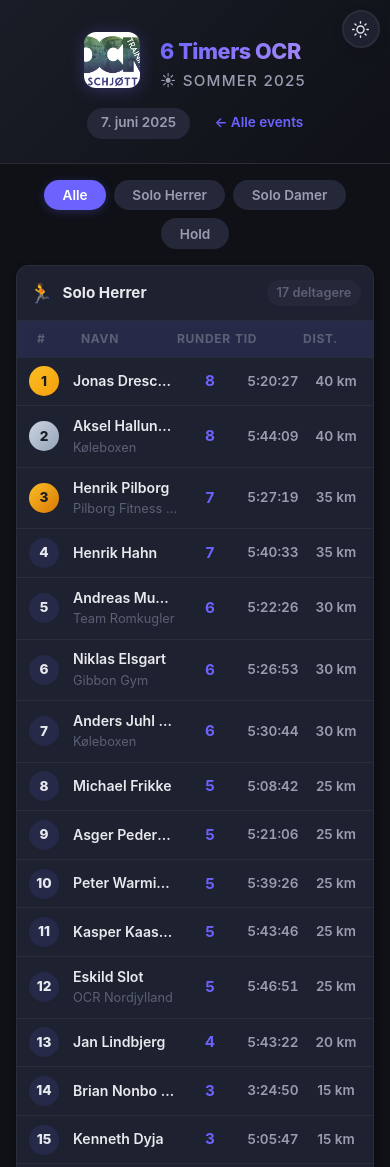
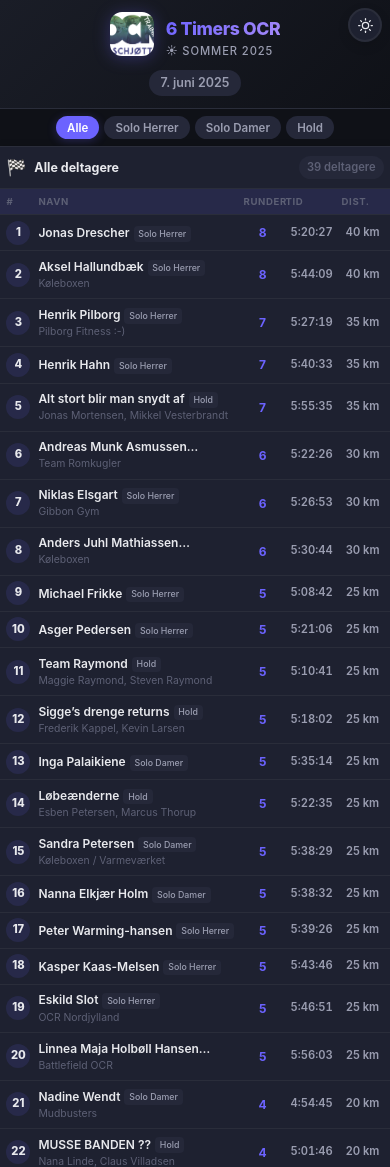
Before and after one commit to ocr-schjott/ocr-schjott.github.io, a plain HTML site: page sommer-2025.html in a window 390 px wide. Shown: the top 1167 px of the page. Drawn offline with Linux system fonts and the light colour scheme.

Commit message:
scoreboard

```diff
--- a/app.js
+++ b/app.js
@@ -23,6 +23,8 @@ const EVENT_CONFIG = {
 const SIX_HOURS_MS = 6 * 60 * 60 * 1000;
 
 let currentCategory = "all";
+let loadedData = null;
+let loadedCfg = null;
 
 // ---- DOM refs ----
 const resultsContainer = document.getElementById("resultsContainer");
@@ -76,10 +78,12 @@ async function loadEvent(eventKey) {
     const raw = await res.json();
     const normalized =
       cfg.format === "v1" ? normalizeV1(raw) : normalizeV2(raw);
+    loadedData = normalized;
+    loadedCfg = cfg;
     renderResults(normalized, cfg);
   } catch (err) {
     console.error(err);
-    resultsContainer.innerHTML = `<div class="loading" style="color:var(--bronze)">Kunne ikke indlæse data.</div>`;
+    resultsContainer.innerHTML = `<div class="loading" style="color:var(--accent)">Kunne ikke indlæse data.</div>`;
   }
 }
 
@@ -294,12 +298,79 @@ function renderResults(data, cfg) {
 
   resultsContainer.innerHTML = "";
 
+  if (currentCategory === "all") {
+    // Merge all entries into one table, re-ranked together
+    const allEntries = [
+      ...data.soloMales.map((e) => ({ ...e, catLabel: "Solo Herrer" })),
+      ...data.soloFemales.map((e) => ({ ...e, catLabel: "Solo Damer" })),
+      ...data.teams.map((e) => ({ ...e, catLabel: "Hold" })),
+    ]
+      .sort((a, b) => b.laps - a.laps || lastValidTime(a) - lastValidTime(b))
+      .map((e, i) => ({ ...e, mergedRank: i + 1 }));
+
+    const section = document.createElement("div");
+    section.className = "category-section";
+    section.dataset.category = "all";
+    section.innerHTML = `
+      <div class="category-title">
+        <span class="cat-icon">🏁</span>
+        Alle deltagere
+        <span class="cat-count">${allEntries.length} deltagere</span>
+      </div>
+    `;
+
+    const table = document.createElement("div");
+    table.className = "results-table";
+    const headerRow = document.createElement("div");
+    headerRow.className = "results-row table-header";
+    headerRow.innerHTML = `
+      <div>#</div>
+      <div>Navn</div>
+      <div>Runder</div>
+      <div>Tid</div>
+      <div>Dist.</div>
+    `;
+    table.appendChild(headerRow);
+
+    for (const entry of allEntries) {
+      const row = document.createElement("div");
+      row.className = "results-row";
+      row.addEventListener("click", () => showDetail(entry, cfg));
+
+      const clubHtml = entry.club
+        ? `<span class="athlete-club">${entry.club}</span>`
+        : entry.members
+          ? `<span class="athlete-club">${entry.members.join(", ")}</span>`
+          : "";
+
+      const validRounds = entry.rounds.filter((r) => r.valid);
+      const totalMs = validRounds.reduce((sum, r) => sum + r.durationMs, 0);
+
+      row.innerHTML = `
+        <div class="rank-cell">${entry.mergedRank}</div>
+        <div class="name-cell">
+          <span class="athlete-name">${entry.name}<span class="cat-tag">${entry.catLabel}</span></span>
+          ${clubHtml}
+        </div>
+        <div class="laps-cell">${entry.laps}</div>
+        <div class="time-cell">${formatDuration(totalMs)}</div>
+        <div class="distance-cell">${entry.laps * cfg.lapKm} km</div>
+      `;
+
+      table.appendChild(row);
+    }
+
+    section.appendChild(table);
+    resultsContainer.appendChild(section);
+    return;
+  }
+
   for (const cat of categories) {
     const section = document.createElement("div");
     section.className = "category-section";
     section.dataset.category = cat.key;
 
-    if (currentCategory !== "all" && currentCategory !== cat.key) {
+    if (currentCategory !== cat.key) {
       section.classList.add("hidden");
     }
 
@@ -330,15 +401,6 @@ function renderResults(data, cfg) {
       row.className = "results-row";
       row.addEventListener("click", () => showDetail(entry, cfg));
 
-      const rankClass =
-        entry.rank === 1
-          ? "gold"
-          : entry.rank === 2
-            ? "silver"
-            : entry.rank === 3
-              ? "bronze"
-              : "";
-
       const clubHtml = entry.club
         ? `<span class="athlete-club">${entry.club}</span>`
         : entry.members
@@ -349,7 +411,7 @@ function renderResults(data, cfg) {
       const totalMs = validRounds.reduce((sum, r) => sum + r.durationMs, 0);
 
       row.innerHTML = `
-        <div class="rank-cell ${rankClass}">${entry.rank}</div>
+        <div class="rank-cell">${entry.rank}</div>
         <div class="name-cell">
           <span class="athlete-name">${entry.name}</span>
           ${clubHtml}
@@ -368,6 +430,10 @@ function renderResults(data, cfg) {
 }
 
 function filterCategories() {
+  if (loadedData && loadedCfg) {
+    renderResults(loadedData, loadedCfg);
+    return;
+  }
   document.querySelectorAll(".category-section").forEach((s) => {
     if (currentCategory === "all" || s.dataset.category === currentCategory) {
       s.classList.remove("hidden");
--- a/sommer-2025.html
+++ b/sommer-2025.html
@@ -50,7 +50,6 @@
       </div>
       <div class="event-meta">
         <span class="event-date-badge">7. juni 2025</span>
-        <a href="index.html" class="back-link">&larr; Alle events</a>
       </div>
     </header>
 
--- a/styles.css
+++ b/styles.css
@@ -27,9 +27,7 @@
   --accent-glow: rgba(108, 99, 255, 0.25);
   --border: #2a2d3a;
   --border-hover: #3d4155;
-  --gold: #fbbf24;
-  --silver: #94a3b8;
-  --bronze: #d97706;
+
   --pill-bg: #252839;
   --pill-active-bg: var(--accent);
   --pill-active-text: #fff;
@@ -59,9 +57,7 @@
   --accent-glow: rgba(80, 70, 229, 0.15);
   --border: #e2e4eb;
   --border-hover: #c8cad5;
-  --gold: #d97706;
-  --silver: #64748b;
-  --bronze: #b45309;
+
   --pill-bg: #e8e9ed;
   --pill-active-bg: var(--accent);
   --pill-active-text: #fff;
@@ -179,7 +175,7 @@ ul {
   width: 100%;
   background: var(--header-bg);
   border-bottom: 1px solid var(--border);
-  padding: 2rem 1rem 1.5rem;
+  padding: 1.25rem 0.75rem 1rem;
   transition: background var(--transition);
 }
 
@@ -193,8 +189,8 @@ ul {
 }
 
 .logo {
-  width: 72px;
-  height: 72px;
+  width: 56px;
+  height: 56px;
   border-radius: var(--radius-md);
   object-fit: contain;
   filter: drop-shadow(0 2px 8px rgba(108, 99, 255, 0.3));
@@ -206,7 +202,7 @@ ul {
 }
 
 .header-text h1 {
-  font-size: 1.75rem;
+  font-size: 1.3rem;
   font-weight: 800;
   letter-spacing: -0.02em;
   background: linear-gradient(135deg, var(--accent), #a78bfa);
@@ -216,7 +212,7 @@ ul {
 }
 
 .header-text .subtitle {
-  font-size: 0.95rem;
+  font-size: 0.8rem;
   color: var(--text-secondary);
   font-weight: 500;
   letter-spacing: 0.08em;
@@ -296,22 +292,22 @@ ul {
 /* ===== Category Filter Pills ===== */
 .category-filters {
   display: flex;
-  gap: 0.5rem;
+  gap: 0.4rem;
   justify-content: center;
   flex-wrap: wrap;
-  padding: 1rem;
+  padding: 0.6rem 0.5rem;
   max-width: var(--max-width);
   width: 100%;
 }
 
 .pill {
-  padding: 0.45rem 1.15rem;
+  padding: 0.35rem 0.9rem;
   border-radius: 999px;
   border: none;
   background: var(--pill-bg);
   color: var(--text-secondary);
   font-family: inherit;
-  font-size: 0.85rem;
+  font-size: 0.78rem;
   font-weight: 600;
   cursor: pointer;
   transition: all var(--transition);
@@ -332,10 +328,10 @@ ul {
 .results-container {
   width: 100%;
   max-width: var(--max-width);
-  padding: 0 1rem 2rem;
+  padding: 0 0 1rem;
   display: flex;
   flex-direction: column;
-  gap: 1.5rem;
+  gap: 1rem;
 }
 
 /* ===== Category Section ===== */
@@ -355,27 +351,27 @@ ul {
 }
 
 .category-title {
-  padding: 1rem 1.25rem;
-  font-size: 1.05rem;
+  padding: 0.6rem 0.6rem;
+  font-size: 0.85rem;
   font-weight: 700;
   color: var(--text-primary);
   border-bottom: 1px solid var(--border);
   display: flex;
   align-items: center;
-  gap: 0.6rem;
+  gap: 0.5rem;
 }
 
 .category-title .cat-icon {
-  font-size: 1.2rem;
+  font-size: 1rem;
 }
 
 .category-title .cat-count {
   margin-left: auto;
-  font-size: 0.8rem;
+  font-size: 0.7rem;
   font-weight: 600;
   color: var(--text-muted);
   background: var(--pill-bg);
-  padding: 0.2rem 0.6rem;
+  padding: 0.15rem 0.5rem;
   border-radius: 999px;
 }
 
@@ -386,17 +382,31 @@ ul {
 
 .results-row {
   display: grid;
-  grid-template-columns: 52px 1fr 65px 75px 65px;
+  grid-template-columns: 36px 1fr 45px 58px 50px;
   align-items: center;
-  padding: 0.65rem 1.25rem;
+  padding: 0.45rem 0.6rem;
   border-bottom: 1px solid var(--border);
   cursor: pointer;
   transition: background var(--transition);
-  gap: 0.5rem;
+  gap: 0.35rem;
 }
 
 .results-row:last-child {
   border-bottom: none;
+}
+
+/* Category tag inside name cell for "Alle" view */
+.cat-tag {
+  display: inline-block;
+  font-size: 0.65rem;
+  font-weight: 500;
+  padding: 0.1rem 0.4rem;
+  border-radius: 4px;
+  background: var(--pill-bg);
+  color: var(--text-secondary);
+  white-space: nowrap;
+  vertical-align: middle;
+  margin-left: 0.4rem;
 }
 
 .results-row:hover {
@@ -405,12 +415,12 @@ ul {
 
 .results-row.table-header {
   cursor: default;
-  font-size: 0.75rem;
+  font-size: 0.68rem;
   font-weight: 700;
   text-transform: uppercase;
   letter-spacing: 0.06em;
   color: var(--text-muted);
-  padding: 0.5rem 1.25rem;
+  padding: 0.4rem 0.6rem;
   background: var(--rank-bg);
 }
 
@@ -421,9 +431,9 @@ ul {
 /* Rank */
 .rank-cell {
   font-weight: 800;
-  font-size: 1rem;
-  width: 36px;
-  height: 36px;
+  font-size: 0.8rem;
+  width: 30px;
+  height: 30px;
   display: flex;
   align-items: center;
   justify-content: center;
@@ -431,21 +441,6 @@ ul {
   background: var(--rank-bg);
   color: var(--text-primary);
   flex-shrink: 0;
-}
-
-.rank-cell.gold {
-  background: linear-gradient(135deg, #fbbf24, #f59e0b);
-  color: #1a1d27;
-}
-
-.rank-cell.silver {
-  background: linear-gradient(135deg, #cbd5e1, #94a3b8);
-  color: #1a1d27;
-}
-
-.rank-cell.bronze {
-  background: linear-gradient(135deg, #fbbf24, #d97706);
-  color: #1a1d27;
 }
 
 /* Name area */
@@ -457,7 +452,7 @@ ul {
 
 .athlete-name {
   font-weight: 600;
-  font-size: 0.95rem;
+  font-size: 0.82rem;
   color: var(--text-primary);
   white-space: nowrap;
   overflow: hidden;
@@ -465,7 +460,7 @@ ul {
 }
 
 .athlete-club {
-  font-size: 0.8rem;
+  font-size: 0.72rem;
   color: var(--text-muted);
   white-space: nowrap;
   overflow: hidden;
@@ -475,7 +470,7 @@ ul {
 /* Laps */
 .laps-cell {
   font-weight: 700;
-  font-size: 0.95rem;
+  font-size: 0.82rem;
   color: var(--accent);
   text-align: center;
   white-space: nowrap;
@@ -483,7 +478,7 @@ ul {
 
 /* Total time */
 .time-cell {
-  font-size: 0.85rem;
+  font-size: 0.78rem;
   font-weight: 600;
   font-variant-numeric: tabular-nums;
   color: var(--text-secondary);
@@ -493,7 +488,7 @@ ul {
 
 /* Distance */
 .distance-cell {
-  font-size: 0.85rem;
+  font-size: 0.78rem;
   font-weight: 600;
   color: var(--text-secondary);
   text-align: center;
@@ -697,69 +692,143 @@ ul {
 
 /* ===== Responsive ===== */
 @media (max-width: 600px) {
+  .site-header {
+    padding: 0.75rem 0.5rem;
+  }
+
   .header-text h1 {
-    font-size: 1.35rem;
+    font-size: 1.1rem;
+  }
+
+  .header-text .subtitle {
+    font-size: 0.7rem;
   }
 
   .logo {
-    width: 56px;
-    height: 56px;
+    width: 44px;
+    height: 44px;
+  }
+
+  .logo-area {
+    gap: 0.75rem;
   }
 
   .event-tabs {
-    gap: 0.35rem;
-    padding: 1rem 0.75rem 0;
+    gap: 0.25rem;
+    padding: 0.5rem 0.25rem 0;
   }
 
   .tab {
-    padding: 0.6rem 0.75rem;
-    font-size: 0.82rem;
+    padding: 0.45rem 0.5rem;
+    font-size: 0.75rem;
+  }
+
+  .category-section {
+    border-radius: 0;
+    border-left: none;
+    border-right: none;
   }
 
   .results-row {
-    grid-template-columns: 36px 1fr 50px 60px 50px;
-    padding: 0.55rem 0.75rem;
-    gap: 0.5rem;
+    grid-template-columns: 28px 1fr 38px 52px 42px;
+    padding: 0.35rem 0.4rem;
+    gap: 0.25rem;
+  }
+
+  .results-row.table-header {
+    padding: 0.3rem 0.4rem;
+    font-size: 0.6rem;
   }
 
   .rank-cell {
-    width: 30px;
-    height: 30px;
-    font-size: 0.85rem;
+    width: 24px;
+    height: 24px;
+    font-size: 0.7rem;
   }
 
   .athlete-name {
-    font-size: 0.88rem;
+    font-size: 0.75rem;
+  }
+
+  .athlete-club {
+    font-size: 0.65rem;
+  }
+
+  .cat-tag {
+    font-size: 0.55rem;
+    padding: 0.05rem 0.3rem;
+    margin-left: 0.25rem;
+  }
+
+  .laps-cell {
+    font-size: 0.75rem;
+  }
+
+  .time-cell,
+  .distance-cell {
+    font-size: 0.7rem;
   }
 
   .category-title {
-    padding: 0.75rem 0.75rem;
-    font-size: 0.95rem;
+    padding: 0.5rem 0.4rem;
+    font-size: 0.78rem;
+  }
+
+  .category-filters {
+    padding: 0.4rem 0.25rem;
+    gap: 0.3rem;
+  }
+
+  .pill {
+    padding: 0.3rem 0.7rem;
+    font-size: 0.72rem;
   }
 
   .round-row {
-    padding: 0.5rem 0.75rem;
-    font-size: 0.82rem;
+    padding: 0.4rem 0.5rem;
+    font-size: 0.78rem;
+  }
+
+  .detail-overlay {
+    border-radius: var(--radius-md);
+    max-height: 85vh;
   }
 
   .detail-header {
-    padding: 1rem 1rem 0.75rem;
+    padding: 0.75rem 0.75rem 0.6rem;
   }
 
   .detail-header .detail-name {
-    font-size: 1.15rem;
+    font-size: 1rem;
+  }
+
+  .detail-header .detail-event {
+    font-size: 0.7rem;
+  }
+
+  .detail-stat .stat-value {
+    font-size: 1.2rem;
   }
 
   .theme-toggle {
-    top: 0.65rem;
-    right: 0.65rem;
-    width: 38px;
-    height: 38px;
+    top: 0.5rem;
+    right: 0.5rem;
+    width: 34px;
+    height: 34px;
   }
 
   .theme-toggle .icon {
-    width: 17px;
-    height: 17px;
+    width: 15px;
+    height: 15px;
+  }
+
+  .event-meta {
+    margin-top: 0.4rem;
+  }
+
+  .event-date-badge {
+    font-size: 0.72rem;
+    padding: 0.2rem 0.6rem;
   }
 }
 
@@ -768,33 +837,22 @@ ul {
   display: flex;
   align-items: center;
   justify-content: center;
-  gap: 1.5rem;
-  margin-top: 0.75rem;
+  gap: 1rem;
+  margin-top: 0.4rem;
   max-width: var(--max-width);
   margin-inline: auto;
 }
 
 .event-date-badge {
-  font-size: 0.85rem;
+  font-size: 0.78rem;
   font-weight: 600;
   color: var(--text-secondary);
   background: var(--pill-bg);
-  padding: 0.3rem 0.9rem;
+  padding: 0.2rem 0.7rem;
   border-radius: 999px;
 }
 
-.back-link {
-  font-size: 0.85rem;
-  font-weight: 600;
-  color: var(--accent);
-  text-decoration: none;
-  transition: color var(--transition);
-}
 
-.back-link:hover {
-  color: var(--accent-hover);
-  text-decoration: underline;
-}
 
 /* ===== Landing Page ===== */
 .landing-events {
```
Also changed, not shown: vinter-2026.html (+0 -1 lines).
